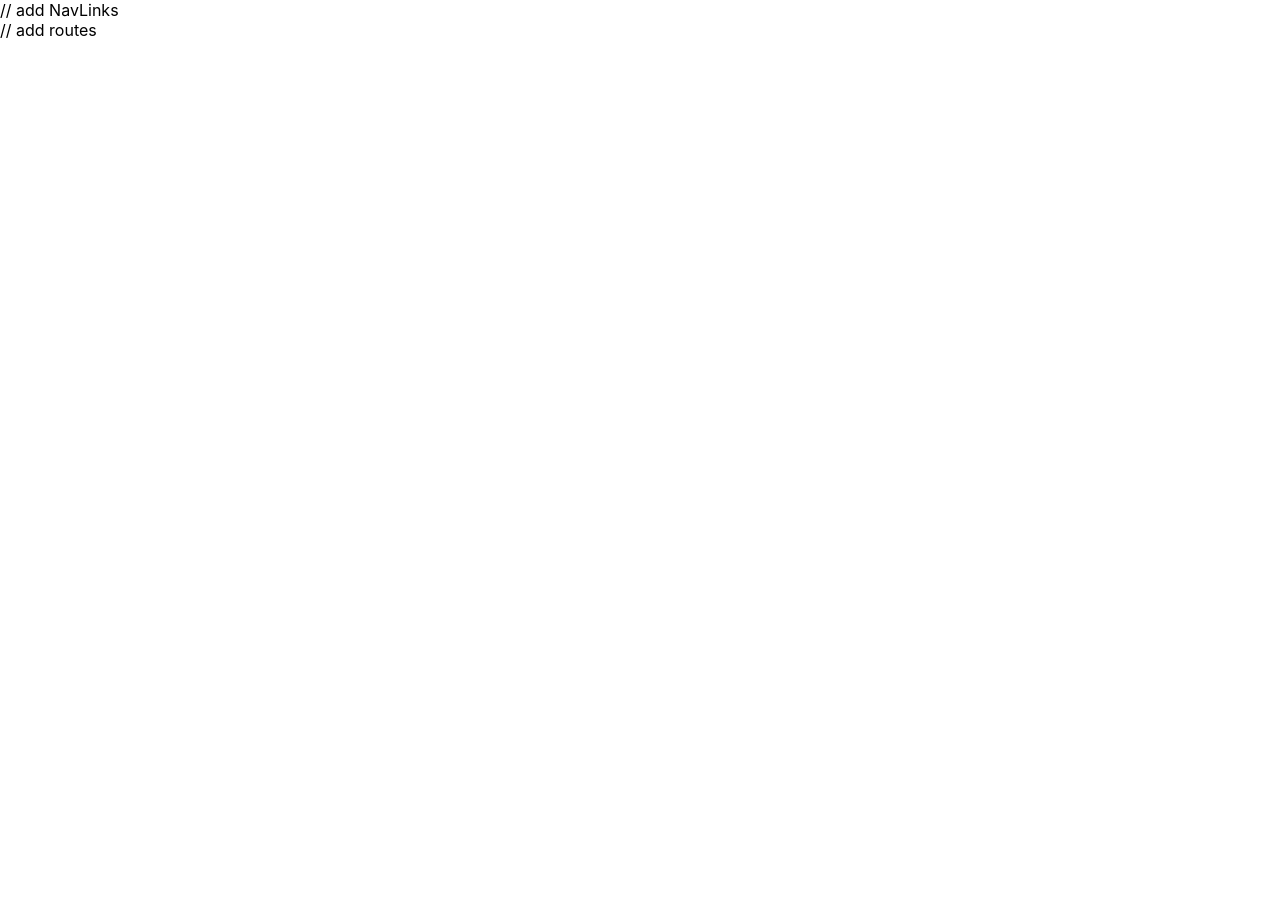
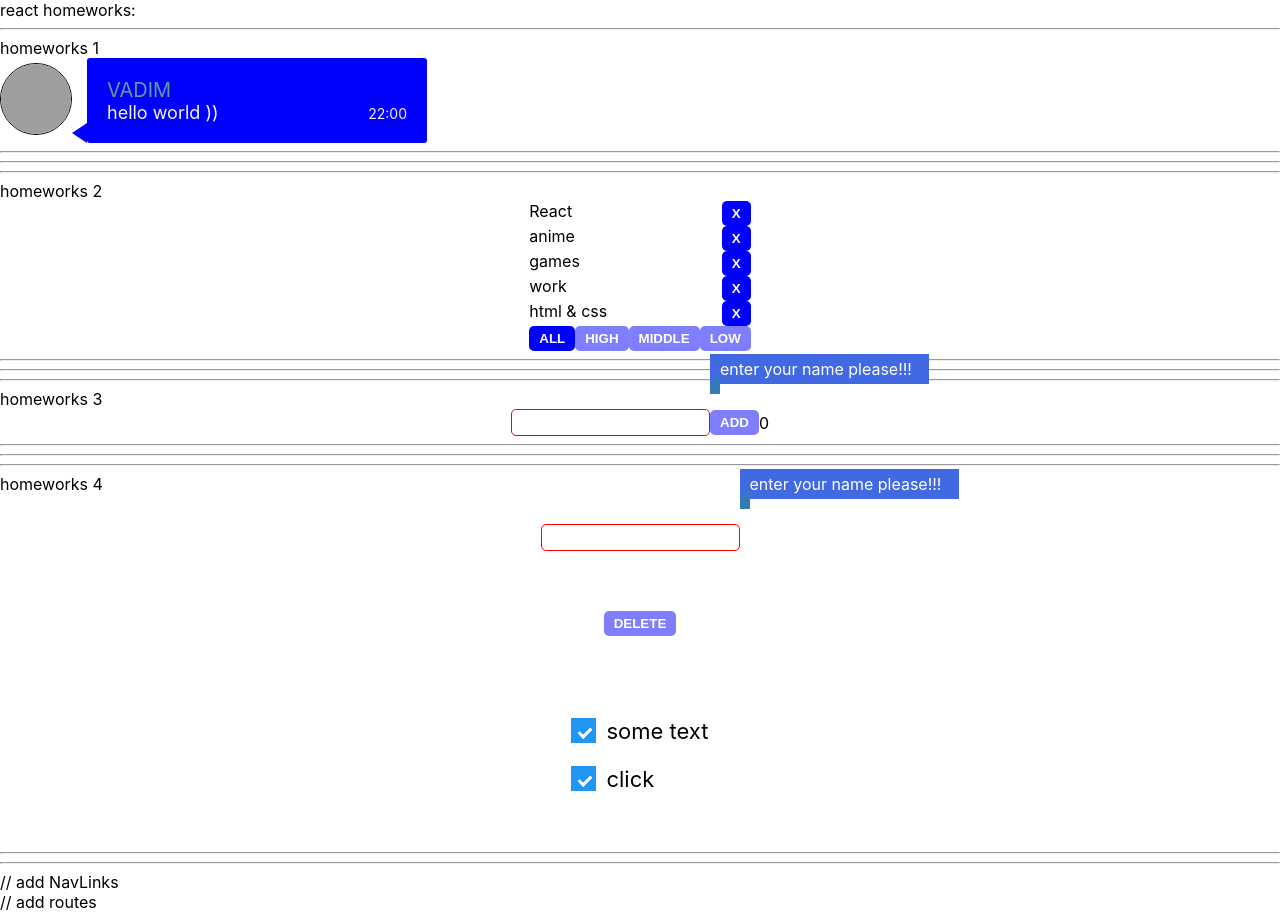
Before and after one commit to vad9ss6/home_work, a React (Create React App) app: page / in a window 1280 px wide. Before the commit the page ends 800 px from the top, so only its background shows below. Built offline with nearby package versions, Linux system fonts and the light colour scheme; grey boxes are pictures that could not be loaded.

Commit message:
first commit

```diff
--- a/src/p1-main/m1-ui/u1-app/App.tsx
+++ b/src/p1-main/m1-ui/u1-app/App.tsx
@@ -9,11 +9,11 @@ import HW5 from "../../../p2-homeworks/h5/HW5";
 function App() {
     return (
         <div className={s.App}>
-            {/*<div>react homeworks:</div>*/}
-            {/*<HW1/>*/}
-            {/*<HW2/>*/}
-            {/*<HW3/>*/}
-            {/*<HW4/>*/}
+            <div>react homeworks:</div>
+            <HW1/>
+            <HW2/>
+            <HW3/>
+            <HW4/>
             <HW5/>
             {/*<HW6/>*/}
 
```
